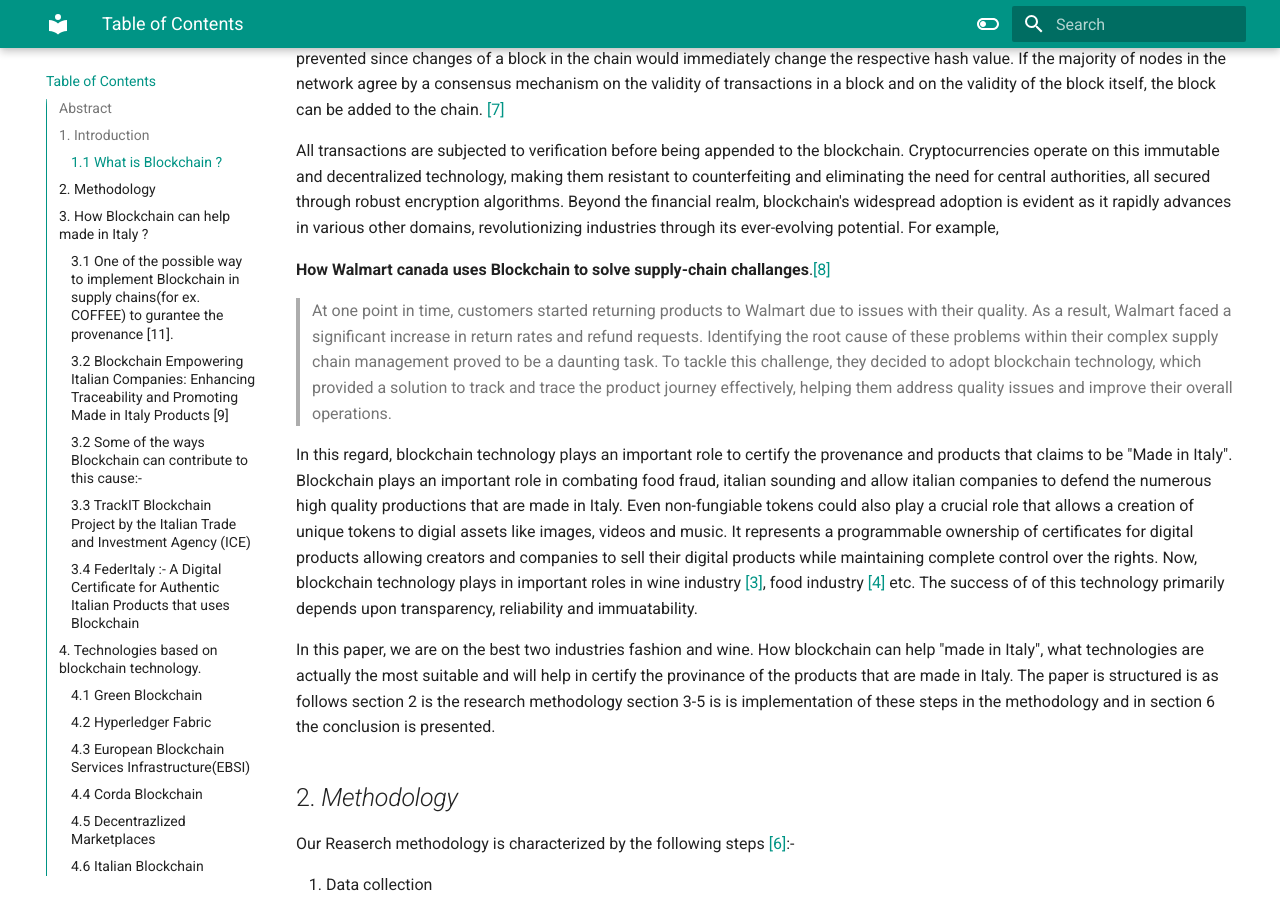
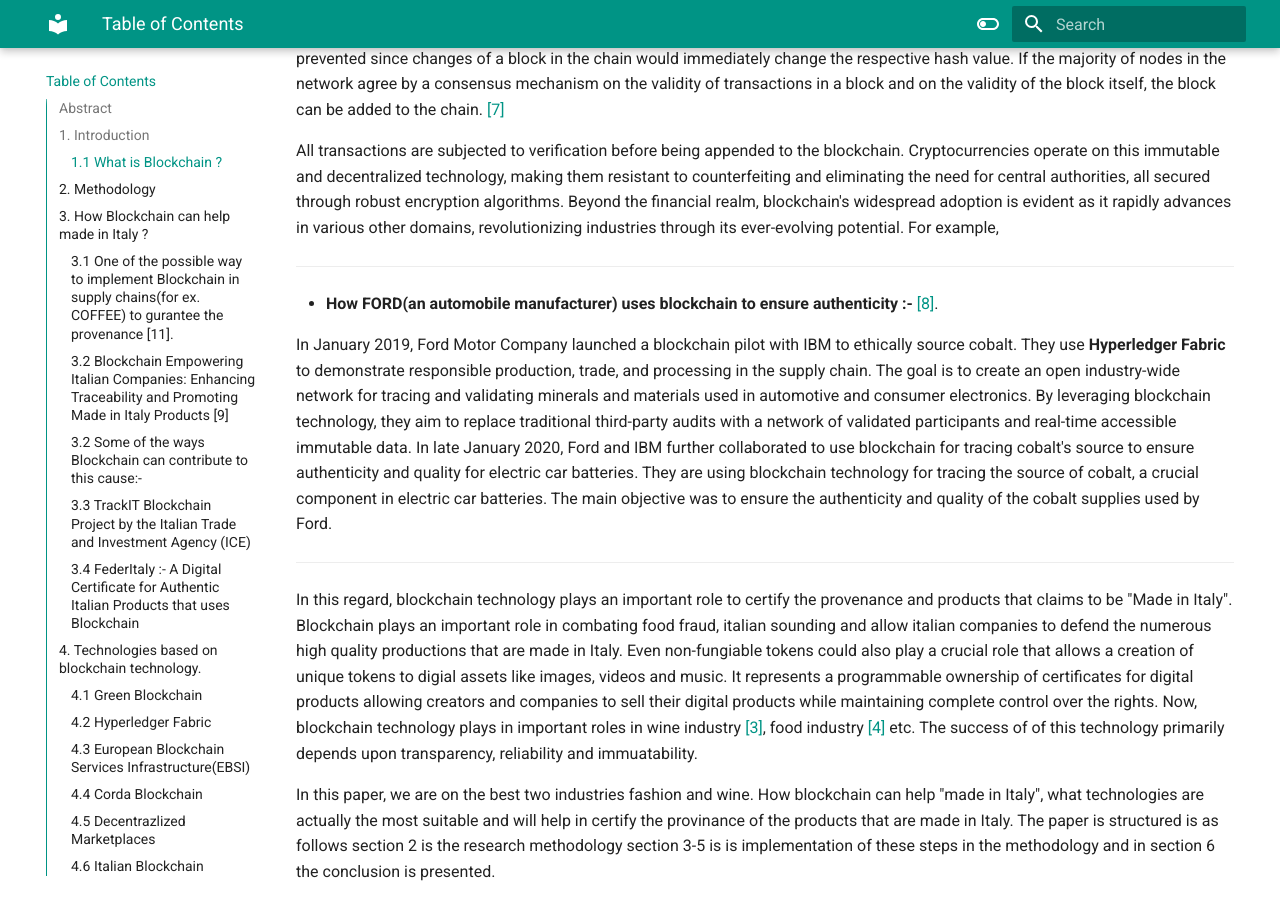
Before and after one commit to piyushsingh1997/Made-in-Italy-, an MkDocs documentation site: the page built from docs/index.md, in a window 1280 px wide and 900 px high, scrolled down 1661 px. Built offline with MkDocs 1.6.1 and Material for MkDocs 9.7.7, drawn with Linux system fonts in a browser that asks for light colours; some of the changed text lies outside the part shown.

Commit message:
"Insted of walmart, ford case study has been added"

```diff
--- a/docs/index.md
+++ b/docs/index.md
@@ -30,10 +30,12 @@ are unique and fraud can be effectively prevented since changes of a block in th
 
 All transactions are subjected to verification before being appended to the blockchain. Cryptocurrencies operate on this immutable and decentralized technology, making them resistant to counterfeiting and eliminating the need for central authorities, all secured through robust encryption algorithms. Beyond the financial realm, blockchain's widespread adoption is evident as it rapidly advances in various other domains, revolutionizing industries through its ever-evolving potential. For example,
 
-**How Walmart canada uses Blockchain to solve supply-chain challanges**.[[8]](#references)
+***
+* **How FORD(an automobile manufacturer) uses blockchain to ensure authenticity :-** [[8]](#references).
 
->At one point in time, customers started returning products to Walmart due to issues with their quality. As a result, Walmart faced a significant increase in return rates and refund requests. Identifying the root cause of these problems within their complex supply chain management proved to be a daunting task. To tackle this challenge, they decided to adopt blockchain technology, which provided a solution to track and trace the product journey effectively, helping them address quality issues and improve their overall operations.
+In January 2019, Ford Motor Company launched a blockchain pilot with IBM to ethically source cobalt. They use **Hyperledger Fabric** to demonstrate responsible production, trade, and processing in the supply chain. The goal is to create an open industry-wide network for tracing and validating minerals and materials used in automotive and consumer electronics. By leveraging blockchain technology, they aim to replace traditional third-party audits with a network of validated participants and real-time accessible immutable data. In late January 2020, Ford and IBM further collaborated to use blockchain for tracing cobalt's source to ensure authenticity and quality for electric car batteries. They are using blockchain technology for tracing the source of cobalt, a crucial component in electric car batteries. The main objective was to ensure the authenticity and quality of the cobalt supplies used by Ford.
 
+***
 
 In this regard, blockchain technology plays an important role to certify the provenance and products that claims to be "Made in Italy". Blockchain plays an important role in combating food fraud, italian sounding and allow italian companies to defend the numerous high quality productions that are made in Italy. Even non-fungiable tokens could also play a crucial role that allows a creation of unique tokens to digial assets like images, videos and music. It represents a programmable ownership of certificates for digital products allowing creators and companies to sell their digital products while maintaining complete control over the rights. Now, blockchain technology plays in important roles in wine industry [[3]](https://www.mdpi.com/2071-1050/13/23/13070), food industry [[4]](https://www.mdpi.com/2305-6290/4/4/27) etc. The success of of this technology primarily depends upon transparency, reliability and immuatability.
 
@@ -358,7 +360,7 @@ Blockchain technology has already demonstrated its potential to revolutionize nu
 
 [7] [Blockchain :- Michael Nofer, Peter Gomber, Oliver Hinz & Dirk Schiereck](https://link.springer.com/article/10.1007/s12599-017-0467-3)
 
-[8] [How Walmart Canada Uses Blockchain to Solve Supply-Chain Challenges](https://hbr.org/2022/01/how-walmart-canada-uses-blockchain-to-solve-supply-chain-challenges)
+[8] [Ford Blockchain](https://www.blockdata.tech/profiles/ford-blockchain)
 
 [9] [PROTECTING MADE IN ITALY WITH BLOCKCHAIN(textile)](https://www.mimit.gov.it/images/stories/documenti/IBM-MISE-2019-INGLESE.pdf)
 
```
